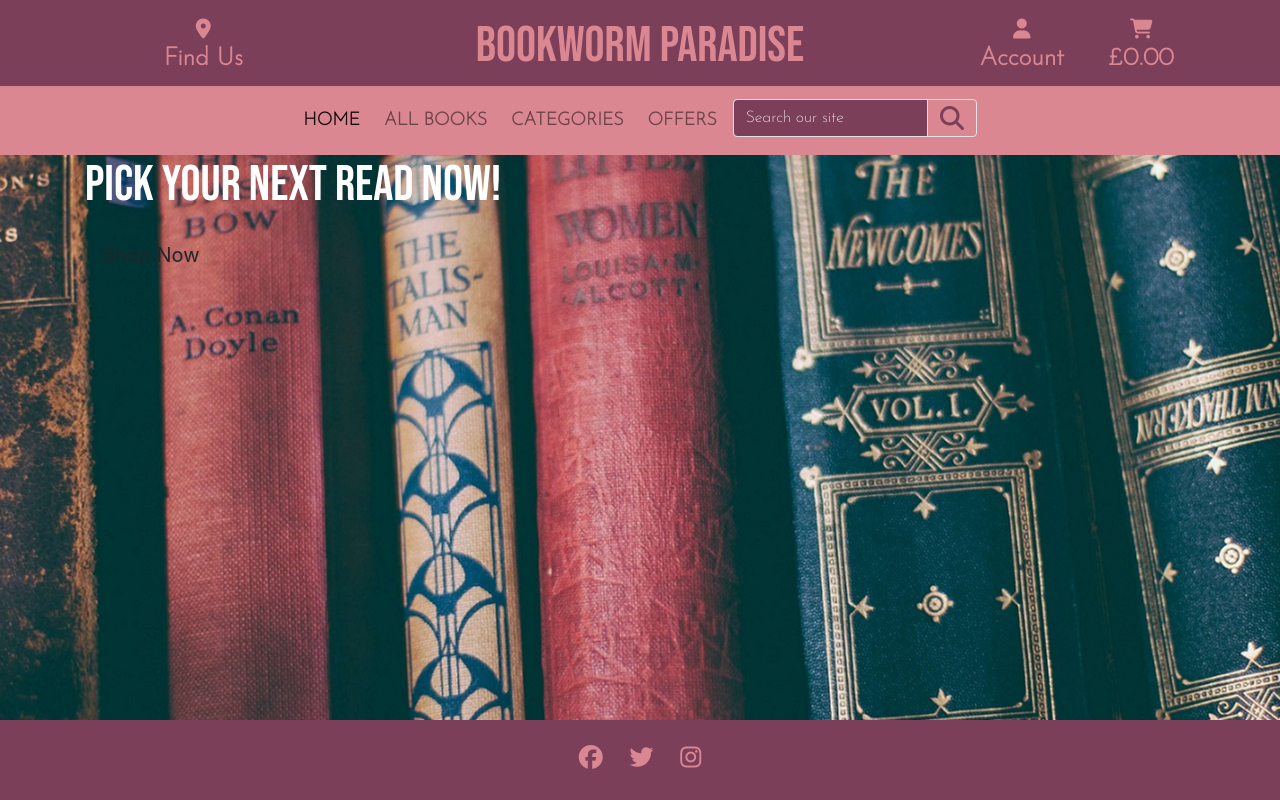
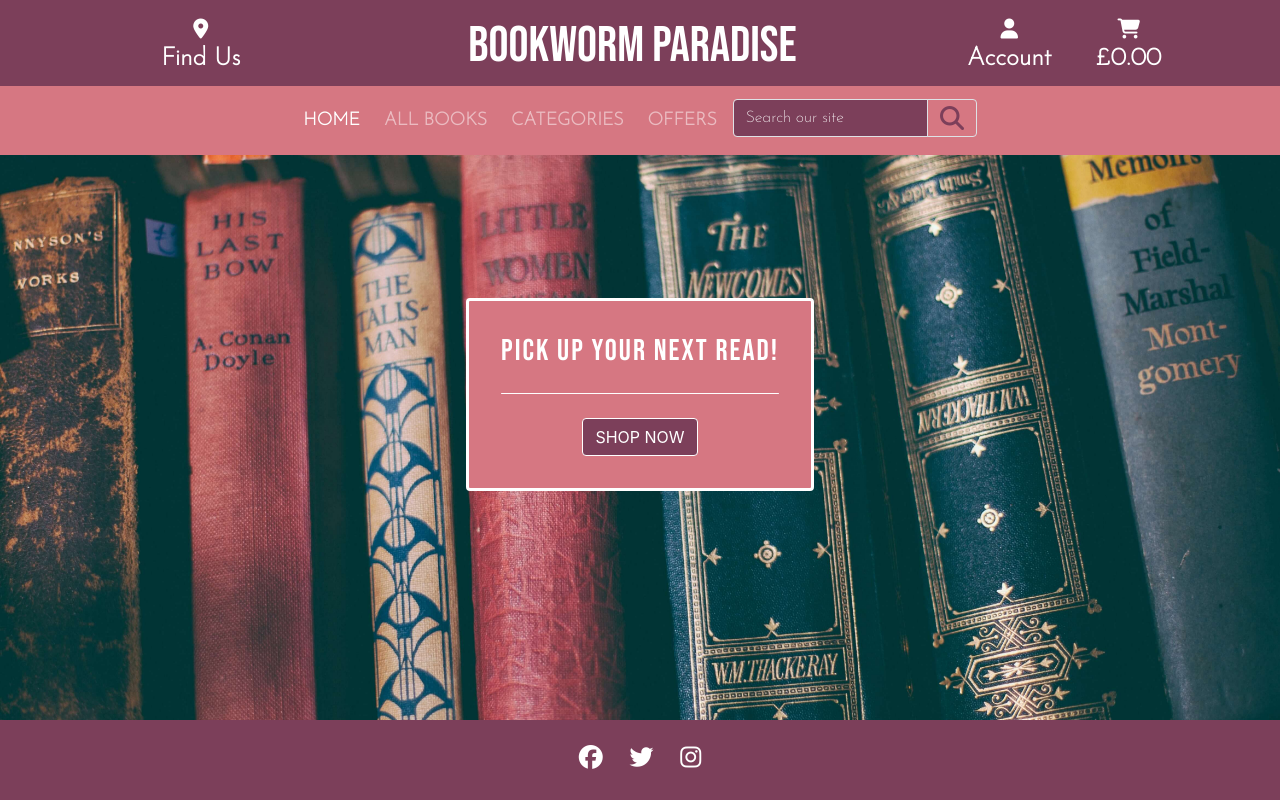
Before and after one commit to OlgaJ1989/bookworm-paradise, a Django app: page / in a window 1280 px wide. Run offline with Django 3.2, Linux system fonts and the light colour scheme; some libraries are stand-ins or nearby versions.

Commit message:
Add jumbotron to main page

```diff
--- a/home/templates/home/index.html
+++ b/home/templates/home/index.html
@@ -1,15 +1,17 @@
 {% extends 'base.html' %}
 
 {% block content %}
-<div class="container h-100">
-    <div class="row h-100">
-        <div class="col-12 my-auto">
-            <div>
-                <h1 class="text-white">Pick your next read now!</h1>
-                <a href="#" class="btn btn-lg shop-now-btn rounded-pill py-3">Shop Now</a>
-            </div>
+
+<div class="container-fluid shop-now-container">
+    <div class="row">
+        <div class="col-12 my-auto text-center">
+            <section class="jumbotron rounded text-center">
+                <h2>Pick up your next read!</h1>
+                <hr class="rounded my-4">
+                <a href="#" class="btn shop-now-btn">Shop Now</a>
+            </section>
         </div>
     </div>
+</div>
 
-</div>
 {% endblock %}
--- a/static/css/style.css
+++ b/static/css/style.css
@@ -1,6 +1,7 @@
 body {
 
     background: url('/media/background1.jpg') no-repeat center center fixed;
+    background-size: cover;
     min-height: 100vh;
     display: flex;
     flex-direction: column;
@@ -16,6 +17,12 @@ h1 {
     font-size: 50px;
 }
 
+h2 {
+    font-family: 'Bebas Neue', sans-serif;
+    font-size: 50px;
+    color: #DA8791;
+}
+
 p {
     font-family: 'Josefin Sans', sans-serif;
     font-size: 25px;
@@ -25,12 +32,11 @@ p {
 
 .navbar li {
     font-family: 'Josefin Sans', sans-serif;
-        font-size: 18px;
-        font-weight: bold;
-        color: white;
-        padding-bottom: 5px;
-        padding-top: 5px;
-        text-transform: uppercase;
+    font-size: 18px;
+    font-weight: bold;
+    padding-bottom: 5px;
+    padding-top: 5px;
+    text-transform: uppercase;
 }
 
 #top-nav p {
@@ -40,6 +46,14 @@ p {
 ::placeholder {
     color: white !important;
 }
+
+.nav-font {
+    color: white;
+}
+
+/*.navbar-nav > .active > a {
+    color: red !important;
+}*/
 
 /* Footer */
 
@@ -62,3 +76,62 @@ footer {
 .social-media li {
     display: inline;
 }
+
+/*Main page - index.html */
+
+.shop-now-container {
+    height: 60vh;
+    display: flex;
+    align-items: center;
+    justify-content: center;
+}
+
+.shop-now-btn {
+    background: #7C3F5A;
+    color: white;
+    text-transform: uppercase;
+    border-style: solid;
+    border-width: 1px;
+    border-color: white;
+}
+
+.shop-now-btn:hover,
+.shop-now-btn:active,
+.shop-now-btn:focus {
+    background: #7C3F5A;
+    color: #DA8791;
+}
+
+.jumbotron {
+    background-color: #d67782;
+    border-style: solid;
+    border-width: 3px;
+    border-color: white;
+    margin: 0;
+    padding: 2rem 2rem;
+}
+
+.jumbotron-container {
+    height: 100vh;
+    display: flex;
+    align-items: center;
+    justify-content: center;
+}
+
+.jumbotron h2 {
+    font-family: 'Bebas Neue', sans-serif;
+    font-size: 30px;
+    font-weight: 300;
+    color: white;
+    letter-spacing: 2px;
+}
+
+hr {
+    background-color: white;
+    border: 0;
+    height: 1px;
+}
+
+.active {
+    color: red;
+}
--- a/templates/base.html
+++ b/templates/base.html
@@ -25,10 +25,10 @@
 
     <header>
         <!-- Top Navbar -->
-        <div id="top-nav" class="row pt-lg-2" style="background-color: #7C3F5A">
+        <div id="top-nav" class="row pt-lg-2 mr-0" style="background-color: #7C3F5A">
             <div class="col-4 text-center">
                 <a class="text-black nav-link" href="#" id="user-options" aria-haspopup="true" aria-expanded="false">
-                    <div class="text-center" style="color: #DA8791;">
+                    <div class="text-center nav-font">
                         <div><i class="fas fa-map-marker-alt fa-lg"></i></div>
                         <p class="my-0">Find Us</p>
                     </div>
@@ -36,7 +36,7 @@
             </div>
             <div class="col-4 text-center">
                 <a href="{% url 'home' %}" class="nav-link main-logo-link">
-                    <h1 class="logo-font text-black my-0" style="color: #DA8791;">Bookworm Paradise</h1>
+                    <h1 class="logo-font text-black my-0 nav-font">Bookworm Paradise</h1>
                 </a>
             </div>
             <div class="col-4 text-center">
@@ -44,7 +44,7 @@
                     <li class="list-inline-item dropdown">
                         <a class="nav-link" href="#" id="navbarDropdown" role="button" data-toggle="dropdown"
                             aria-expanded="false">
-                            <div class="text-center" style="color: #DA8791;">
+                            <div class="text-center nav-font">
                                 <div><i class="fas fa-user fa-lg"></i></div>
                                 <p class="my-0">Account</p>
                             </div>
@@ -64,7 +64,7 @@
                     </li>
                     <li class="list-inline-item">
                         <a class="{% if grand_total %}text-info font-weight-bold{% else %}text-black{% endif %} nav-link" href="">
-                            <div class="text-center" style="color: #DA8791;">
+                            <div class="text-center nav-font">
                                 <div><i class="fas fa fa-shopping-cart fa-lg"></i></div>
                                 <p class="my-0">
                                     {% if grand_total %}
@@ -81,7 +81,7 @@
         </div>
 
         <!-- Bottom Navbar -->
-        <nav class="navbar pb-2 navbar-light navbar-expand-sm" style="background-color: #DA8791;">
+        <nav class="navbar pb-2 navbar-dark navbar-expand-sm" style="background-color: #d67782;">
             <button class="navbar-toggler" type="button" data-toggle="collapse" data-target="#navbarToggler"
                 aria-controls="navbarToggler" aria-expanded="false" aria-label="Toggle navigation">
                 <span class="navbar-toggler-icon"></span>
@@ -90,7 +90,7 @@
             <div class="collapse navbar-collapse" id="navbarToggler">
                 <ul class="navbar-nav w-auto mx-auto">
                     <li class="active nav-item mr-2">
-                        <a class="nav-link" href="#">Home</a>
+                        <a class="nav-link" href="{% url 'home' %}">Home</a>
                     </li>
                     <li class="nav-item mr-2">
                         <a class="nav-link" href="#">All Books</a>
@@ -141,17 +141,17 @@
                         <li>
                             <a href="https://en-gb.facebook.com/" target="_blank" rel="noopener"
                                 aria-label="Visit our Facebook page (opens in a new tab)"><i
-                                    class="fab fa-facebook" style="color: #DA8791;"></i></a>
+                                    class="fab fa-facebook nav-font"></i></a>
                         </li>
                         <li>
                             <a href="https://twitter.com/?lang=en-gb" target="_blank" rel="noopener"
                                 aria-label="Visit our Twitter page (opens in a new tab)"><i
-                                    class="fab fa-twitter" style="color: #DA8791;"></i></a>
+                                    class="fab fa-twitter nav-font"></i></a>
                         </li>
                         <li>
                             <a href="https://www.instagram.com/" target="_blank" rel="noopener"
                                 aria-label="Visit our Instagram page (opens in a new tab)"><i
-                                    class="fab fa-instagram" style="color: #DA8791;"></i></a>
+                                    class="fab fa-instagram nav-font"></i></a>
                         </li>
                     </ul>
                 </div>
```
Also changed, not shown: media/background1.jpg.
